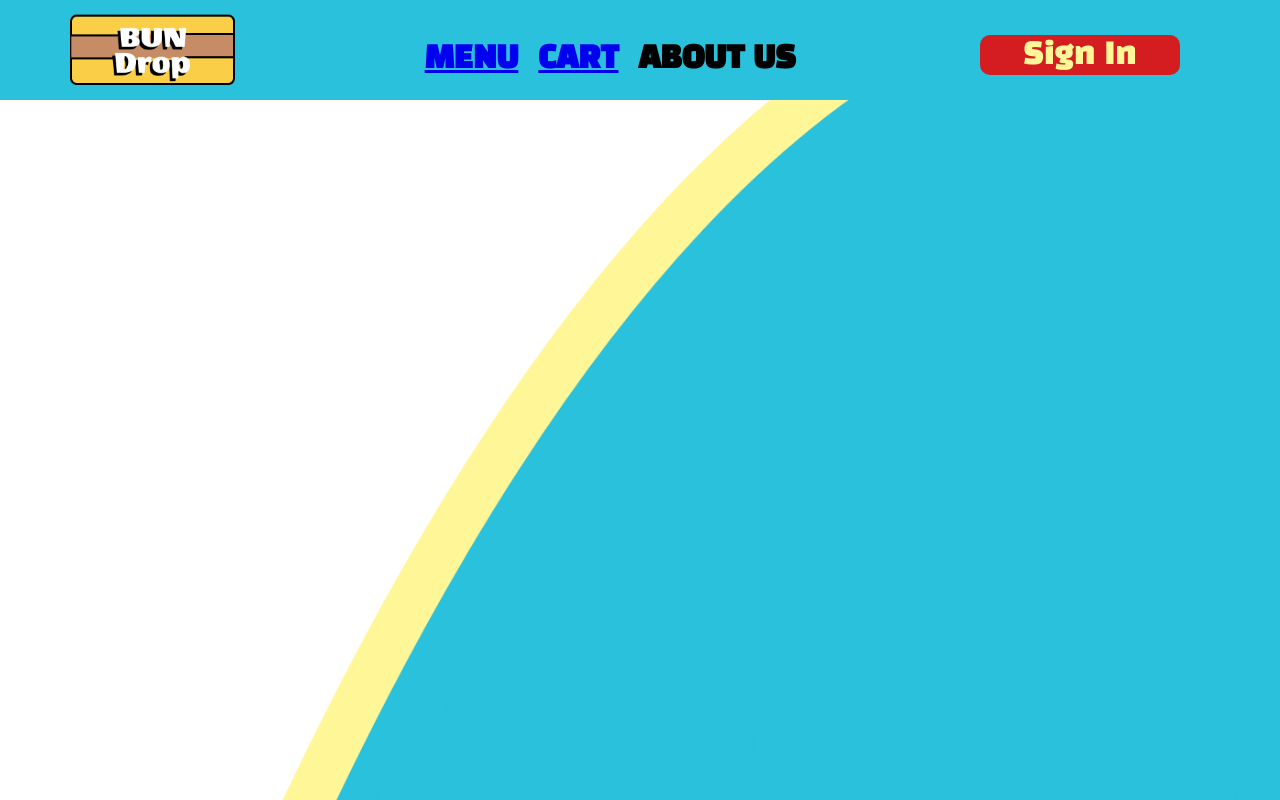
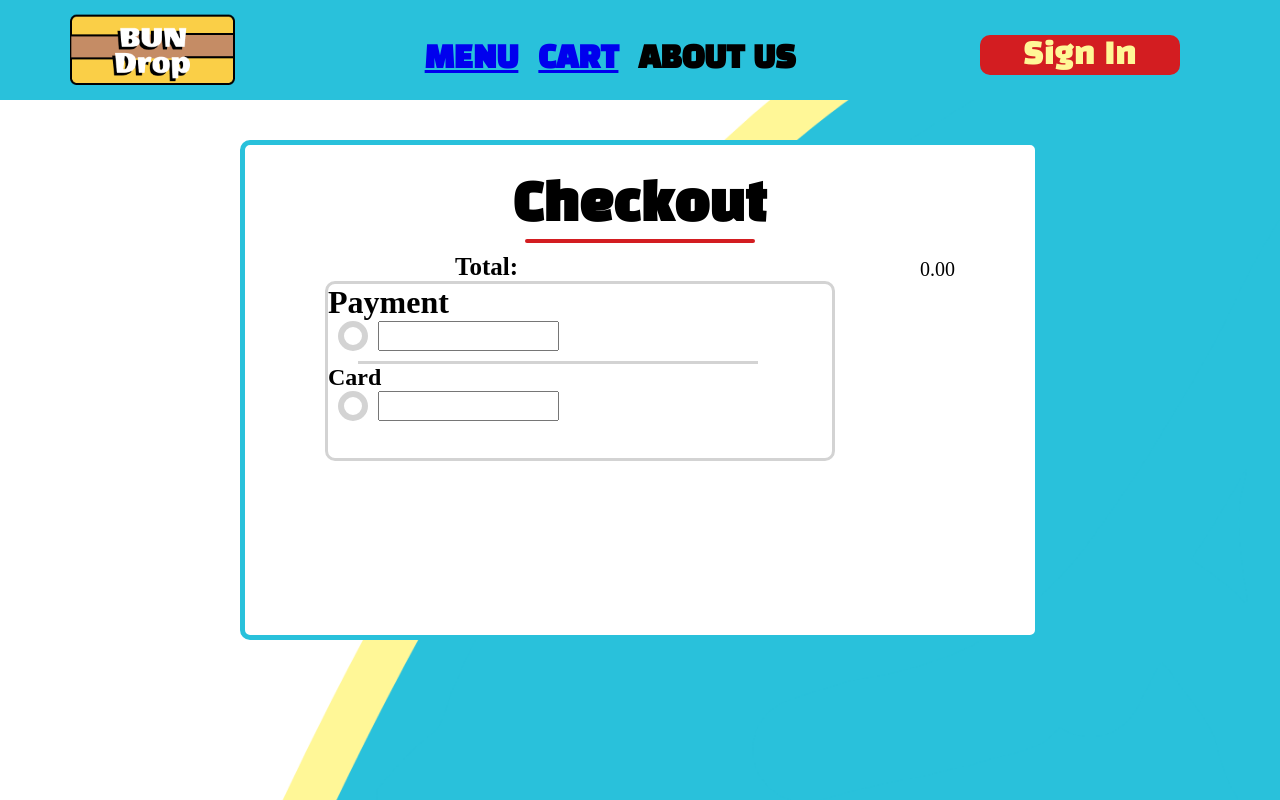
Before and after one commit to NorahBin/bun-drop, a React (Vite) app: page /checkoutpage in a window 1280 px wide. Built offline with nearby package versions, Linux system fonts and the light colour scheme.

Commit message:
checkout-cart

```diff
--- a/src/App.css
+++ b/src/App.css
@@ -245,14 +245,13 @@ body {
   /* justify-content: space-around; */
 }
 
-.all-button{
+.all-button {
   font-family: "Black Han Sans";
   font-size: 35px;
   color: white;
   background-color: #d31d21;
   border: none;
-    margin-right: 20px;
-
+  margin-right: 20px;
 }
 .yellow-text {
   color: #fff797;
@@ -299,14 +298,13 @@ body {
   margin-right: 20px; /* Adjust this value to add space between h1 elements and white lines */
 }
 
-.menu-card-container{
+.menu-card-container {
   flex-wrap: wrap;
   display: flex;
   margin-top: 20px;
   margin-left: 34px;
   padding: 10px;
   gap: 20px;
-
 }
 
 .menu-card {
@@ -321,77 +319,73 @@ body {
   border: #29c1db solid 5px;
 }
 
-
-
-.order-button{
+.order-button {
   margin-left: 80px;
   margin-bottom: 20px;
 }
 
-
-
-.yellow-active{
+.yellow-active {
   color: #fff797;
 }
 
-.order-container{
+.order-container {
   display: flex;
   justify-content: center;
 
   margin-top: 60px;
 }
 
-.order-title{
+.order-title {
   text-align: center;
   margin-top: 30px;
   font-size: 50px;
   font-family: "Black Han Sans";
 }
 
-.order-box{
+.order-box {
   width: 800px;
   height: 500px;
-    border: #29c1db solid 5px;
-    background-color: white;
-        border-radius: 10px;
-
-
+  border: #29c1db solid 5px;
+  background-color: white;
+  border-radius: 10px;
 }
 
-
-.red-line-orders{
+.red-line-orders {
   margin-left: 330px;
   background-color: #d31d21;
   height: 3px;
   width: 130px;
 }
 
-.order-item-container{
+.order-item-container {
+  display: flex;
   padding-left: 80px;
   padding-right: 80px;
-  display: flex;
   justify-content: space-between;
   margin-top: 10px;
-
-
 }
 
-
-.order-name{
+.order-name {
   margin-right: 160px;
 }
 
-.grey-line{
+.grey-line {
   background-color: grey;
   height: 2px;
 }
-
+.checkout-grey-line {
+    width: 400px; /* Or any other styles you need */
+  height: 3px;
+  background-color: lightgrey;
+  margin-top: 10px;
+  margin-left: 30px;
+}
 
 .quantity-input {
   display: flex;
   justify-content: center;
   align-items: center;
-  box-shadow: 0 3px 6px rgba(0,0,0,0.16), 0 3px 6px rgba(0,0,0,0.23);
+  box-shadow: 0 3px 6px rgba(0, 0, 0, 0.16), 0 3px 6px rgba(0, 0, 0, 0.23);
   border-radius: 3px;
 }
 
@@ -413,7 +407,7 @@ body {
   color: #888;
   border: 0 solid #dbdbdb;
   text-align: center;
-  text-shadow: 0 1px 0 rgba(255, 255, 255, .6);
+  text-shadow: 0 1px 0 rgba(255, 255, 255, 0.6);
   cursor: pointer;
 }
 
@@ -440,8 +434,125 @@ body {
   text-align: center;
 }
 
-.grey-line{
+.grey-line {
   background-color: #666;
   height: 2px;
   width: 2px;
 }
+
+.total-price-container {
+  display: flex;
+  gap: 20px;
+  margin-top: 10px;
+  /* margin-left: 460px; */
+   margin-left: 80px;
+   justify-content: space-between;
+
+}
+
+.total-price-title {
+  font-weight: bold;
+  font-size: 25px;
+  margin-left: 130px;
+}
+
+.price {
+  font-size: 20px;
+  margin-top: 5px;
+  margin-right: 80px;
+}
+
+.pay-button {
+  border: none;
+  border-radius: 10px;
+  margin-right: 100px;
+  height: 30px;
+  width: 80px;
+  background-color: #d31d21;
+  color: #fff797;
+  font-size: 20px;
+  font-family: "Black Han Sans";
+}
+
+ .checkout-container {
+  display: flex;
+  justify-content: center;
+
+  margin-top: 40px;
+}
+
+.checkout-items-container {
+  width: 800px;
+  height: 500px;
+  border: #29c1db solid 5px;
+  background-color: white;
+  border-radius: 10px;
+}
+
+
+
+.checkout-text {
+  text-align: center;
+  margin-top: 30px;
+  font-size: 50px;
+  font-family: "Black Han Sans";
+}
+
+.redline-checkout {
+  margin-left: 280px;
+  border-radius: 10px;
+  width: 230px;
+  height: 4px;
+  background-color: #d31d21;
+}
+
+.grey-line {
+  width: 500px; /* Or any other styles you need */
+  height: 2px;
+  background-color: lightgrey;
+}
+
+.order-name-price-container {
+  display: flex;
+  justify-content: space-between;
+}
+
+.checkout-pay-container{
+  margin-left: 80px;
+
+}
+
+.checkout-pay-box{
+  height: 180px;
+  width: 510px;
+    border: lightgrey solid 3px;
+    border-radius: 10px;
+
+
+
+}
+
+.checkout-circle{
+    width: 30px;
+  height: 30px;
+  border: 6px solid lightgrey;
+  border-radius: 50%; /* to make it a circle */
+  margin: 0 10px; /* Adjust as needed */
+}
+
+.swish-container{
+  display: flex;
+}
+
+
+.card-container{
+  display: flex;
+}
+
+.card-payment{
+
+  height: 180px;
+  width: 510px;
+    border: lightgrey solid 3px;
+    border-radius: 10px;
+}
--- a/src/App.jsx
+++ b/src/App.jsx
@@ -8,6 +8,7 @@ import { BrowserRouter as Router, Routes, Route, Link } from "react-router-dom";
 import LandingPage from "./pages/LandingPage";
 import MenuPage from "./pages/MenuPage";
 import CartPage from "./pages/CartPage";
+import CheckoutPage from "./pages/CheckoutPage";
 
 
 function App() {
@@ -21,6 +22,7 @@ function App() {
           <Route path="/" element={<LandingPage />} />
           <Route path="/menupage" element={<MenuPage />} />
           <Route path="/cartpage" element={<CartPage />} />
+          <Route path="/checkoutpage" element={<CheckoutPage />} />
         </Routes>
       </Router>
 
--- /dev/null
+++ b/src/components/CheckoutComponent.jsx
@@ -0,0 +1,179 @@
+import React, { useState, useEffect } from "react";
+
+function CheckoutComponent() {
+  // Retrieve items from local storage
+  const initialCartItems = JSON.parse(localStorage.getItem("cart")) || [];
+
+  // State to hold cart items and their quantities
+  const [cartItems, setCartItems] = useState(initialCartItems);
+
+  // Effect to sync cart items with local storage
+  useEffect(() => {
+    localStorage.setItem("cart", JSON.stringify(cartItems));
+  }, [cartItems]);
+
+  // Function to handle quantity change
+  const handleQuantityChange = (index, quantity) => {
+    const newCartItems = [...cartItems];
+    newCartItems[index].quantity = quantity;
+    setCartItems(newCartItems);
+  };
+
+  // Calculate total price
+  const totalPrice = cartItems
+    .reduce((total, item) => {
+      return total + item.price * item.quantity;
+    }, 0)
+    .toFixed(2);
+
+  return (
+    <div className="checkout-container">
+      <div className="checkout-items-container">
+        <h1 className="checkout-text">Checkout</h1>
+        <div className="redline-checkout"></div>
+        {cartItems.map((item, index) => (
+          <div key={index} className="order-item-container">
+            <select
+              value={item.quantity}
+              onChange={(e) =>
+                handleQuantityChange(index, parseInt(e.target.value))
+              }
+            >
+              {[...Array(10).keys()].map((num) => (
+                <option key={num + 1} value={num + 1}>
+                  {num + 1}
+                </option>
+              ))}
+            </select>
+
+            <div className="item-details">
+              <div className="order-name-price-container">
+                <h1 className="order-name">{item.title}</h1>
+                <h2>{item.name}</h2>
+                <p>{item.price * item.quantity}</p>
+              </div>
+              <div className="grey-line"></div>
+            </div>
+          </div>
+        ))}
+        <div className="total-price-container">
+          <div className="total-price-title">Total:</div>
+          <div className="price">{totalPrice}</div>
+        </div>
+
+        <div className="checkout-pay-container">
+          <div className="checkout-pay-box">
+            <h1>Payment</h1>
+            <div className="swish-container">
+              <div className=" checkout-circle"></div>
+              <input type="text" />
+            </div>
+            <div className="checkout-grey-line"></div>
+
+            <h2>Card</h2>
+
+            <div className="swish-container">
+              <div className=" checkout-circle"></div>
+              <input type="text" />
+            </div>
+          </div>
+        </div>
+      </div>
+    </div>
+  );
+}
+
+export default CheckoutComponent;
+
+// import React from "react";
+
+// import { useState, useEffect } from "react";
+// function CheckoutComponent() {
+//   // Retrieve items from local storage
+//   const initialCartItems = JSON.parse(localStorage.getItem("cart")) || [];
+
+//   // State to hold cart items and their quantities
+//   const [cartItems, setCartItems] = useState(initialCartItems);
+
+//   // Effect to sync cart items with local storage
+//   useEffect(() => {
+//     localStorage.setItem("cart", JSON.stringify(cartItems));
+//   }, [cartItems]);
+
+//   //Kalkylerar total price:
+//   const totalPrice = cartItems
+//     .reduce((total, item) => {
+//       return total + item.price * item.quantity;
+//     }, 0)
+//     .toFixed(2);
+
+//   return (
+//     <>
+//       <div className="checkout-container">
+//         <div className="checkout-items-container">
+//           <h1 className="checkout-text">Checkout</h1>
+//           <div className="redline-checkout"></div>
+//           {cartItems.map((item, index) => (
+//             <div key={index} className="order-item-container">
+//               <select
+//                 value={item.quantity}
+//                 onChange={(e) =>
+//                   handleQuantityChange(index, parseInt(e.target.value))
+//                 }
+//               >
+//                 {[...Array(10).keys()].map((num) => (
+//                   <option key={num + 1} value={num + 1}>
+//                     {num + 1}
+//                   </option>
+//                 ))}
+//               </select>
+//               <h1 className="order-name">{item.title}</h1>
+//               <h2>{item.name}</h2>
+//               <p>{item.price * item.quantity}</p>
+//               <div className="grey-line"></div>
+//             </div>
+//           ))}
+//           <div className="total-price-container">
+//             <div className="total-price-title">Total Price:</div>
+//             <div className="price">{totalPrice}</div>
+
+//           </div>
+//         </div>
+//       </div>
+//     </>
+
+//     // <>
+//     //   <div className="order-container">
+//     //     <div className="order-box">
+//     //       <h1 className="order-title">Orders</h1>
+//     //       <div className="red-line-orders"></div>
+//     //       {cartItems.map((item, index) => (
+//     //         <div key={index} className="order-item-container">
+//     //           <select
+//     //             value={item.quantity}
+//     //             onChange={(e) =>
+//     //               handleQuantityChange(index, parseInt(e.target.value))
+//     //             }
+//     //           >
+//     //             {[...Array(10).keys()].map((num) => (
+//     //               <option key={num + 1} value={num + 1}>
+//     //                 {num + 1}
+//     //               </option>
+//     //             ))}
+//     //           </select>
+//     //           <h1 className="order-name">{item.title}</h1>
+//     //           <h2>{item.name}</h2>
+//     //           <p>{item.price * item.quantity}</p>
+//     //         </div>
+//     //       ))}
+//     //       <div className="total-price-container">
+//     //         <div className="total-price-title">Total Price:</div>
+//     //         <div className="price">{totalPrice}</div>
+//     //       </div>
+//     //     </div>
+//     //   </div>
+//     // </>
+//   );
+// }
+
+// export default CheckoutComponent;
--- /dev/null
+++ b/src/components/PayButtonComp.jsx
@@ -0,0 +1,18 @@
+import React from "react";
+
+function PayButtonComp({ onClick }) {
+  return (
+    <button className="pay-button" onClick={onClick}>
+      Pay
+    </button>
+  );
+}
+
+export default PayButtonComp;
+
+// import React from 'react';
+// function PayButtonComp() {
+//     return <button className="pay-button">Pay</button>;
+// }
+
+// export default PayButtonComp;
--- /dev/null
+++ b/src/pages/CheckoutPage.jsx
@@ -0,0 +1,7 @@
+import React from 'react';
+import CheckoutComponent from '../components/CheckoutComponent';
+function CheckoutPage() {
+    return ( <CheckoutComponent/> );
+}
+
+export default CheckoutPage;
```
Also changed, not shown: src/components/CartComponent.jsx (+19 -4 lines), src/components/ModalComponent.jsx (added, +15 -0 lines), src/images/grey-line.png (added).
